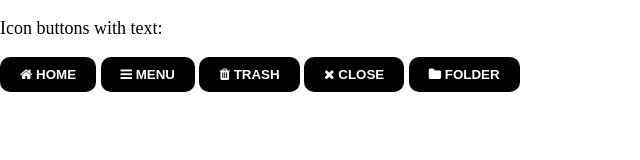
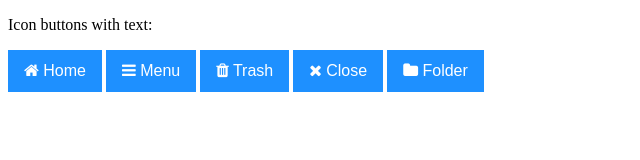
Before and after one commit to NeKyReal/nekyreal.github.io, a plain HTML site: page index.html in a window 1280 px wide. Shown: the whole page, without its empty margins (0-640 px from the left). Drawn offline with Linux system fonts and the light colour scheme.

Commit message:
Update style.css

```diff
--- a/style.css
+++ b/style.css
@@ -1,55 +1,12 @@
-body {
-	margin: 0;
-	padding: 0;
-	font-size: 18px;
-	color: var(--tg-theme-text-color);
-	background: var(--tg-theme-bg-color);
-}
-
-.container {
-	max-width: 195px;
-}
-
-.inner {
-	display: grid;
-	grid-template-columns: 1fr;
-	grid-template-rows: 200px 200px 200px;
-}
-
-.img {
-	width: 130px;
-}
-
-.item {
-	text-align: center;
-}
-
 .btn {
-	display: inline-block;
-	padding: 10px 20px;
-	border: none;
-	background: rgb(0, 0, 0);
-	border-radius: 10px;
-	color: #fff;
-	text-transform: uppercase;
-	font-weight: 700;
-
-	transition: background .2s linear;
+  background-color: DodgerBlue;
+  border: none;
+  color: white;
+  padding: 12px 16px;
+  font-size: 16px;
+  cursor: pointer;
 }
 
 .btn:hover {
-	background: gray;
+  background-color: RoyalBlue;
 }
-
-.usercard {
-	text-align: center;
-}
-
-/*
-var(--tg-theme-bg-color)
-var(--tg-theme-text-color)
-var(--tg-theme-hint-color)
-var(--tg-theme-link-color)
-var(--tg-theme-button-color)
-var(--tg-theme-button-text-color)
-*/
```
